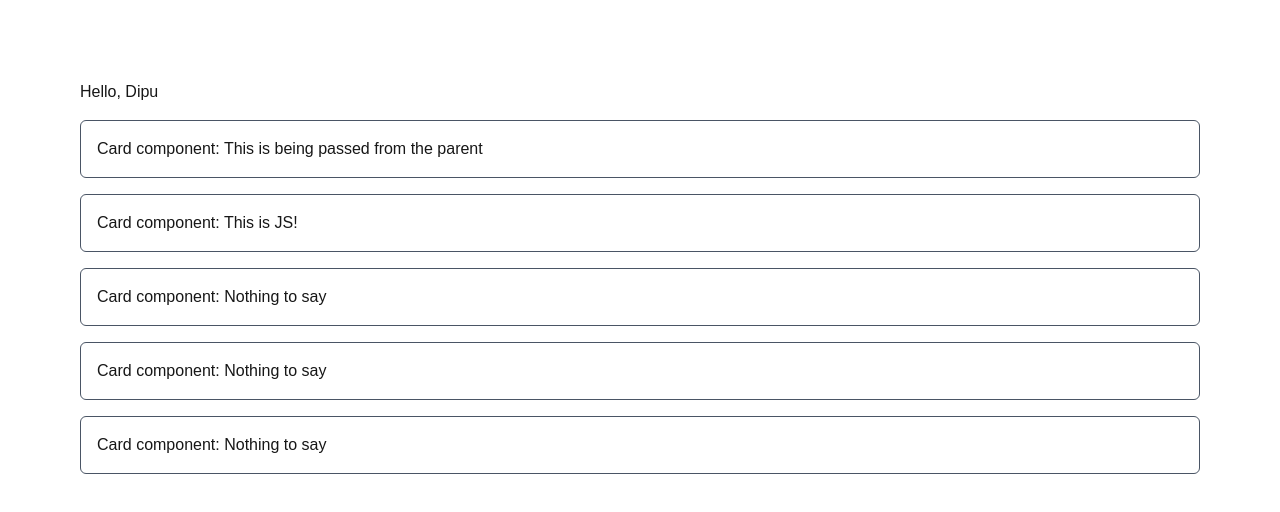
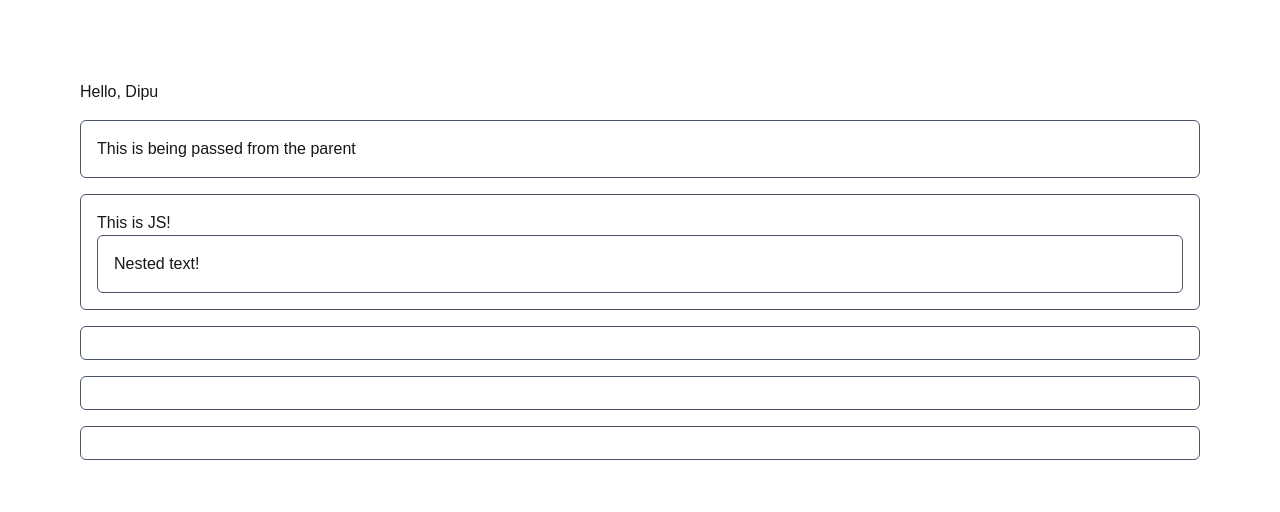
Before and after one commit to dipu4432/next-and-supabase-app, a Next.js app: page / in a window 1280 px wide. Shown: the top 512 px of the page. Built offline with nearby package versions, Linux system fonts and the light colour scheme.

Commit message:
Used children props

```diff
--- a/app/page.js
+++ b/app/page.js
@@ -1,7 +1,7 @@
-function Card({ text = "Nothing to say" }) {
+function Card({ children }) {
   return (
     <div className="border rounded-md border-gray-600 p-4">
-      Card component: {text}
+      {children}
     </div>
   )
 }
@@ -13,8 +13,11 @@ export default function Home() {
     <>
       <div className="p-20 space-y-4">
         <div>Hello, {name}</div>
-        <Card text="This is being passed from the parent" />
-        <Card text={"This is JS!"}/>
+        <Card>This is being passed from the parent</Card>
+        <Card>
+          <div>This is JS!</div>
+          <Card>Nested text!</Card>
+        </Card>
         <Card />
         <Card />
         <Card />
```
